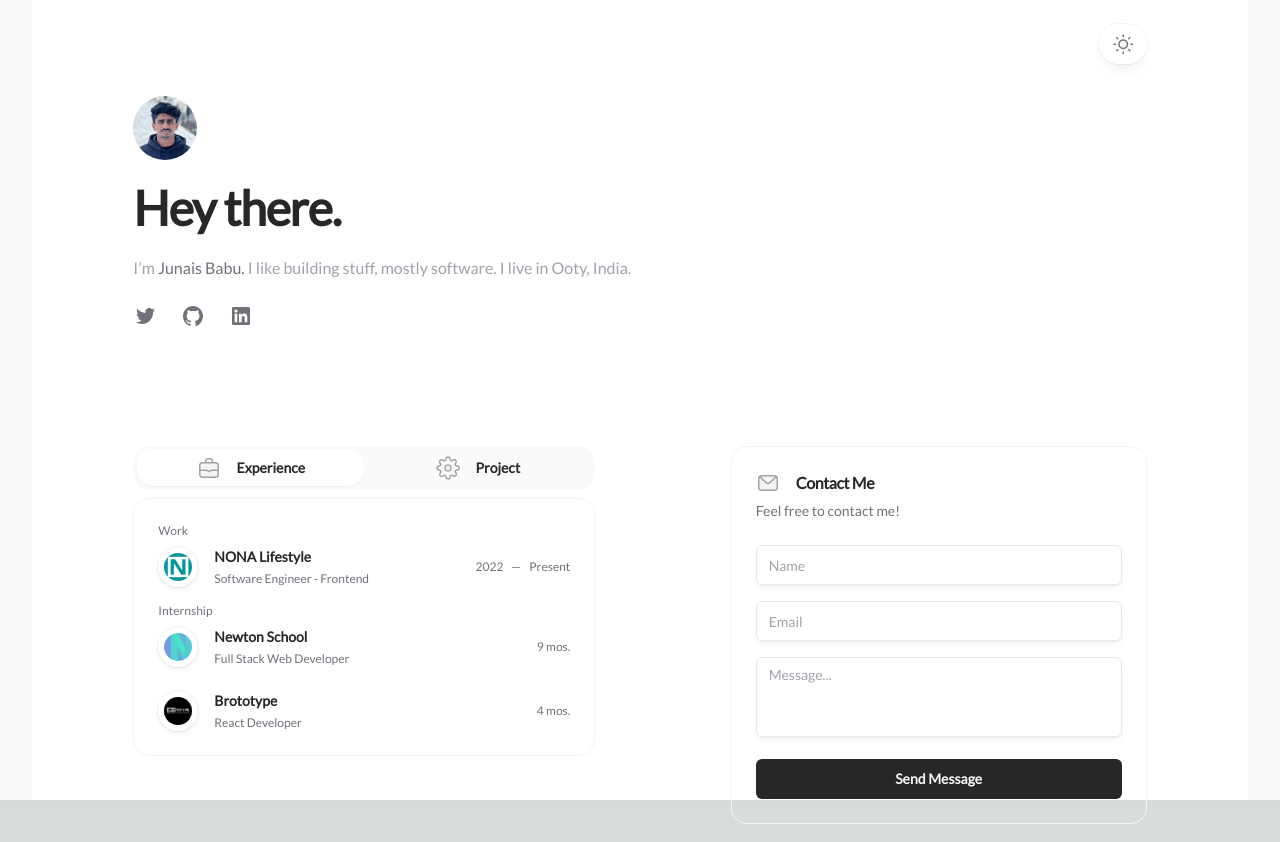
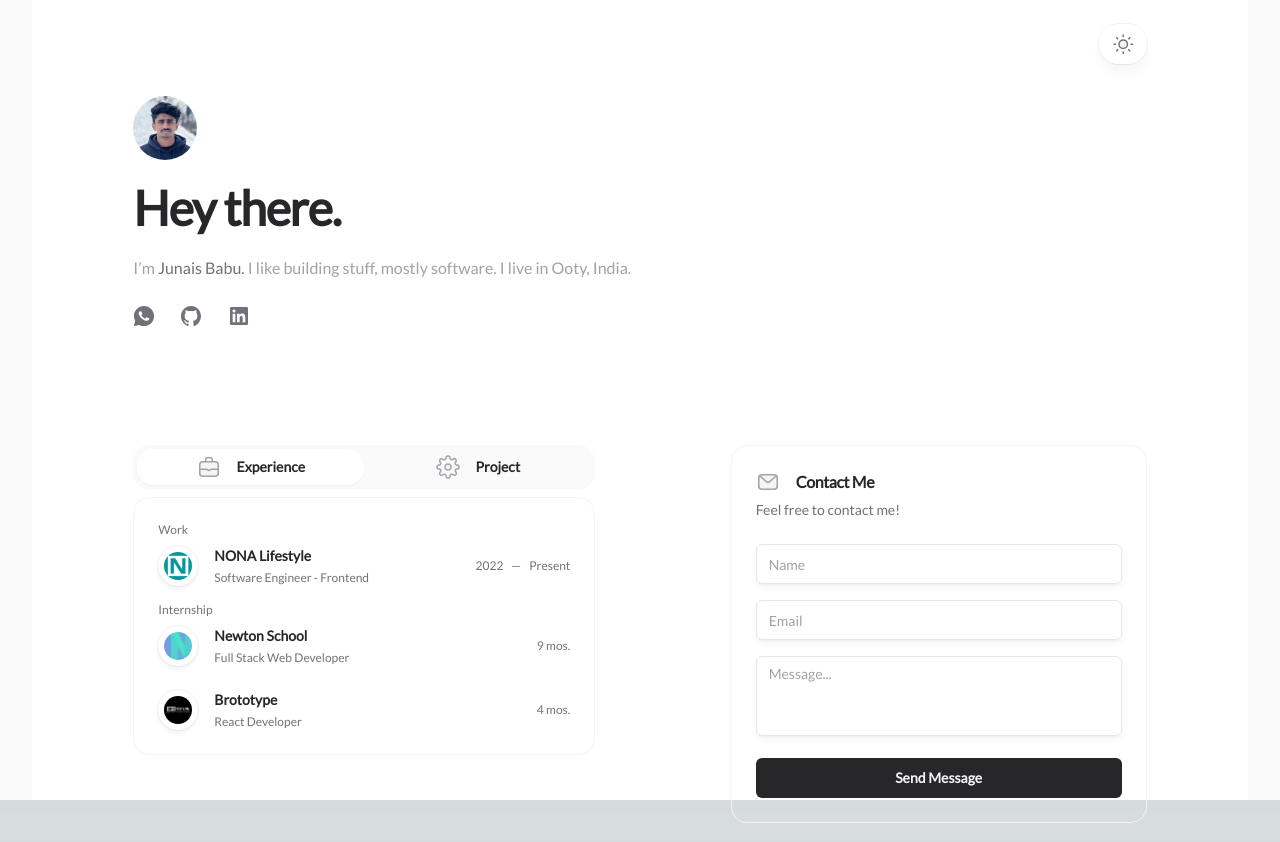
Before and after one commit to junaisbabu/junaisbabu.com, a Next.js app: page / in a window 1280 px wide. Built offline with nearby package versions, Linux system fonts and the light colour scheme.

Commit message:
Replace Twitter to Whatsapp

```diff
--- a/components/Home/AboutMe.tsx
+++ b/components/Home/AboutMe.tsx
@@ -1,6 +1,6 @@
 import React from "react";
 import { AvatarDemo } from "../ui/avatar/avatar-demo";
-import { github, linkedin, twitter } from "../icons/svg";
+import { github, linkedin, twitter, whatsApp } from "../icons/svg";
 import Link from "next/link";
 
 function AboutMe() {
@@ -16,12 +16,14 @@ function AboutMe() {
       </h1>
       <p className="text-base font-normal text-zinc-400 dark:text-zinc-400">
         I’m{" "}
-        <strong className="dark:text-zinc-300 text-zinc-500 font-medium">Junais Babu.</strong>{" "}
+        <strong className="dark:text-zinc-300 text-zinc-500 font-medium">
+          Junais Babu.
+        </strong>{" "}
         I like building stuff, mostly software. I live in Ooty, India.
       </p>
       <ul className="inline-flex items-center gap-6">
         <li>
-          <Link href="https://twitter.com/JunaisDvs">{twitter}</Link>
+          <Link href="https://wa.me/+919385403668?text=Hello">{whatsApp}</Link>
         </li>
         <li>
           <Link href="https://github.com/junaisbabu">{github}</Link>
```
